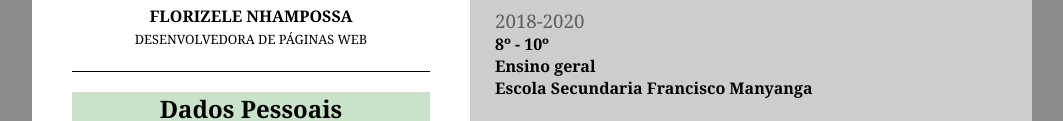
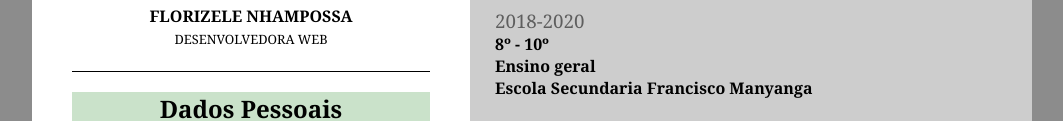
Before and after one commit to FlorizeleBeatriz/curriculo, a plain HTML site: page index.html in a window 1280 px wide. Shown: the part 290-411 px from the top of the page, without its empty margins (108-1171 px from the left). Drawn offline with Linux system fonts and the light colour scheme.

Commit message:
Update index.html

```diff
--- a/index.html
+++ b/index.html
@@ -16,7 +16,7 @@
        <img class="imagem" src="DSC02750.JPG">
         </div>
 
-         <h1>Florizele Nhampossa <br><span>Desenvolvedora de p&aacute;ginas web</span></h2>
+         <h1>Florizele Nhampossa <br><span>Desenvolvedora Web</span></h2>
          </div>
       <div class="Dados_pessoais">
         <h2 class="h2">Dados Pessoais</h2>
```
